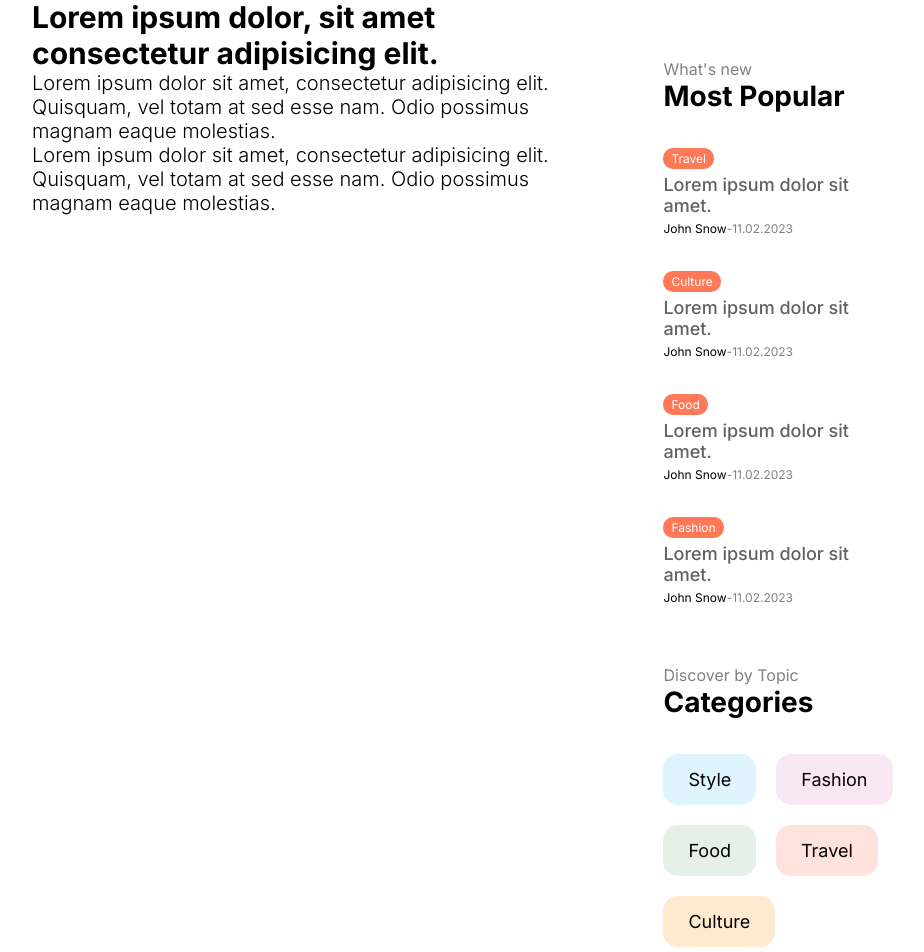
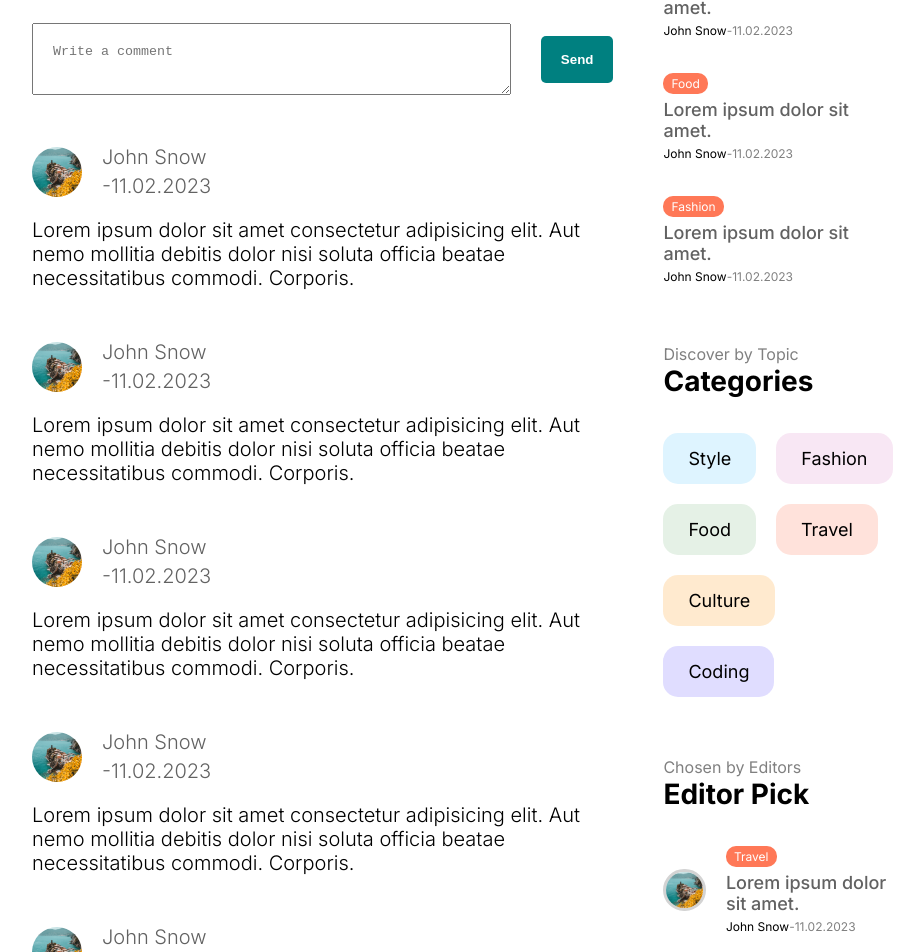
Before and after one commit to shahriartamim2/Next.js-Blog-App, a Next.js app: page /about in a window 1280 px wide. Shown: the part 867-1819 px from the top of the page, without its empty margins (176-1100 px from the left). Built offline with nearby package versions, Linux system fonts and the light colour scheme.

Commit message:
Add: Slug Page

```diff
--- a/src/app/[slug]/page.jsx
+++ b/src/app/[slug]/page.jsx
@@ -1,6 +1,7 @@
 import Menu from "@/src/components/Menu/Menu";
 import Image from "next/image";
 import styles from "./singlePage.module.css";
+import Comments from "@/src/components/comments/Comments";
 
 const page = () => {
   return (
@@ -37,6 +38,9 @@ const page = () => {
             <h2>Lorem ipsum dolor, sit amet consectetur adipisicing elit.</h2>
             <p>Lorem ipsum dolor sit amet, consectetur adipisicing elit. Quisquam, vel totam at sed esse nam. Odio possimus magnam eaque molestias.</p>
             <p>Lorem ipsum dolor sit amet, consectetur adipisicing elit. Quisquam, vel totam at sed esse nam. Odio possimus magnam eaque molestias.</p>
+          <div className={styles.comments}>
+            <Comments/>
+          </div>
           </div>
         </div>
         <Menu />
--- a/src/app/[slug]/singlePage.module.css
+++ b/src/app/[slug]/singlePage.module.css
@@ -1,65 +1,86 @@
-.container{
-
+.container {
 }
 
-.infoContainer{
+.infoContainer {
   display: flex;
   align-items: center;
   gap: 50px;
 }
-.textContainer{
+.textContainer {
   flex: 1;
 }
-.title{
+.title {
   font-size: 64px;
   margin-bottom: 50px;
 }
-.user{
+.user {
   display: flex;
   align-items: center;
   gap: 20px;
 }
-.avatar{
+.avatar {
   border-radius: 50%;
   cursor: pointer;
 }
-.userTextContainer{
+.userTextContainer {
   display: flex;
   flex-direction: column;
   gap: 5px;
   color: var(--softTextColor);
 }
-.username{
+.username {
   font-size: 20px;
   font-weight: 500;
 }
 
-.userImageContainer{
+.userImageContainer {
   width: 50px;
   height: 50px;
   position: relative;
 }
 
-
-
-.imageContainer{
+.imageContainer {
   flex: 1;
   height: 350px;
   position: relative;
 }
-.image{
+.image {
   object-fit: cover;
 }
 
-.content{
+.content {
   display: flex;
   gap: 50px;
   margin-top: 50px;
 }
-.post{
+.post {
   flex: 5;
 }
-.description{
+.description {
   font-size: 20px;
   font-weight: 300;
 }
+
+@media screen and (max-width: 1536px) {
+  .title {
+    font-size: 54px;
+  }
+}
+@media screen and (max-width: 1280px) {
+  .title {
+    font-size: 48px;
+  }
+}
+@media screen and (max-width: 1024px) {
+  .imageContainer {
+    display: none;
+  }
+}
+@media screen and (max-width: 640px) {
+  .title {
+    font-size: 36px;
+  }
+  .description p{
+    font-size: 18px;
+  }
+}
--- a/src/components/comments/Comments.jsx
+++ b/src/components/comments/Comments.jsx
@@ -1,12 +1,127 @@
-import React from 'react'
-import styles from "./comments.module"
+import Image from "next/image";
+import Link from "next/link";
+import styles from "./comments.module.css";
 
 const Comments = () => {
+  const status = "authenticated";
   return (
     <div className={styles.container}>
+      <h1 className={styles.title}>Comments</h1>
+      {status === "authenticated" ? (
+        <div className={styles.write}>
+          <textarea
+            placeholder="Write a comment"
+            className={styles.input}
+          ></textarea>
+          <button className={styles.button}>Send</button>
+        </div>
+      ) : (
+        <Link href="/login">Login to write a comment</Link>
+      )}
+      <div className={styles.comments}>
+        <div className={styles.comment}>
+          <div className={styles.user}>
+            <Image
+              src="/p1.jpeg"
+              alt="image"
+              height={50}
+              width={50}
+              className={styles.image}
+            />
+            <div className={styles.userInfo}>
+              <div className={styles.username}>John Snow</div>
+              <div className={styles.date}>-11.02.2023</div>
+            </div>
+          </div>
+          <p className={styles.desc}>
+            Lorem ipsum dolor sit amet consectetur adipisicing elit. Aut nemo
+            mollitia debitis dolor nisi soluta officia beatae necessitatibus
+            commodi. Corporis.
+          </p>
+        </div>
+        <div className={styles.comment}>
+          <div className={styles.user}>
+            <Image
+              src="/p1.jpeg"
+              alt="image"
+              height={50}
+              width={50}
+              className={styles.image}
+            />
+            <div className={styles.userInfo}>
+              <div className={styles.username}>John Snow</div>
+              <div className={styles.date}>-11.02.2023</div>
+            </div>
+          </div>
+          <p className={styles.desc}>
+            Lorem ipsum dolor sit amet consectetur adipisicing elit. Aut nemo
+            mollitia debitis dolor nisi soluta officia beatae necessitatibus
+            commodi. Corporis.
+          </p>
+        </div>
+        <div className={styles.comment}>
+          <div className={styles.user}>
+            <Image
+              src="/p1.jpeg"
+              alt="image"
+              height={50}
+              width={50}
+              className={styles.image}
+            />
+            <div className={styles.userInfo}>
+              <div className={styles.username}>John Snow</div>
+              <div className={styles.date}>-11.02.2023</div>
+            </div>
+          </div>
+          <p className={styles.desc}>
+            Lorem ipsum dolor sit amet consectetur adipisicing elit. Aut nemo
+            mollitia debitis dolor nisi soluta officia beatae necessitatibus
+            commodi. Corporis.
+          </p>
+        </div>
+        <div className={styles.comment}>
+          <div className={styles.user}>
+            <Image
+              src="/p1.jpeg"
+              alt="image"
+              height={50}
+              width={50}
+              className={styles.image}
+            />
+            <div className={styles.userInfo}>
+              <div className={styles.username}>John Snow</div>
+              <div className={styles.date}>-11.02.2023</div>
+            </div>
+          </div>
+          <p className={styles.desc}>
+            Lorem ipsum dolor sit amet consectetur adipisicing elit. Aut nemo
+            mollitia debitis dolor nisi soluta officia beatae necessitatibus
+            commodi. Corporis.
+          </p>
+        </div>
+        <div className={styles.comment}>
+          <div className={styles.user}>
+            <Image
+              src="/p1.jpeg"
+              alt="image"
+              height={50}
+              width={50}
+              className={styles.image}
+            />
+            <div className={styles.userInfo}>
+              <div className={styles.username}>John Snow</div>
+              <div className={styles.date}>-11.02.2023</div>
+            </div>
+          </div>
+          <p className={styles.desc}>
+            Lorem ipsum dolor sit amet consectetur adipisicing elit. Aut nemo
+            mollitia debitis dolor nisi soluta officia beatae necessitatibus
+            commodi. Corporis.lorem20
+          </p>
+        </div>
+      </div>
+    </div>
+  );
+};
 
-    </div>
-  )
-}
-
-export default Comments
+export default Comments;
--- /dev/null
+++ b/src/components/comments/comments.module.css
@@ -0,0 +1,49 @@
+.container {
+  margin-top: 50px;
+}
+.title {
+  color: var(--softTextColor);
+  margin-bottom: 30px;
+}
+.write {
+  display: flex;
+  align-items: center;
+  justify-content: space-between;
+  gap: 30px;
+}
+.input{
+    padding: 20px;
+    width: 100%;
+}
+.button {
+  padding: 16px 20px;
+  background-color: teal;
+  color: white;
+  font-weight: bold;
+  border: none;
+  border-radius: 5px;
+  cursor: pointer;
+}
+.comments{
+  margin-top: 50px;
+}
+.comment{
+  margin-bottom: 50px;
+}
+
+.user{
+  display: flex;
+  align-items: center;
+  gap: 20px;
+  margin-bottom: 20px;
+}
+.image{
+    border-radius: 50%;
+    object-fit: cover;
+}
+.userInfo{
+    display: flex;
+    flex-direction: column;
+    gap: 5px;
+    color: var(--softTextColor);
+}
```
Also changed, not shown: src/components/comments/comments.module.jsx (deleted). Lines whose indentation alone changed are shown as unchanged.
